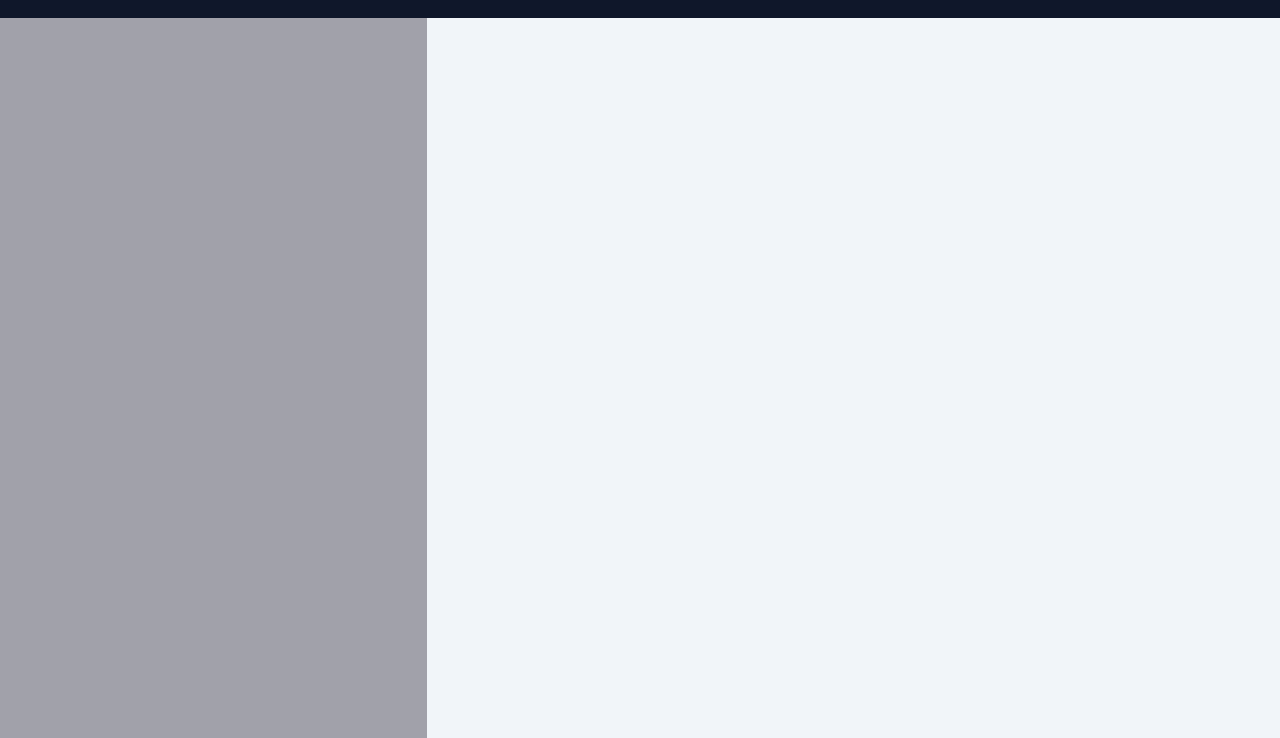
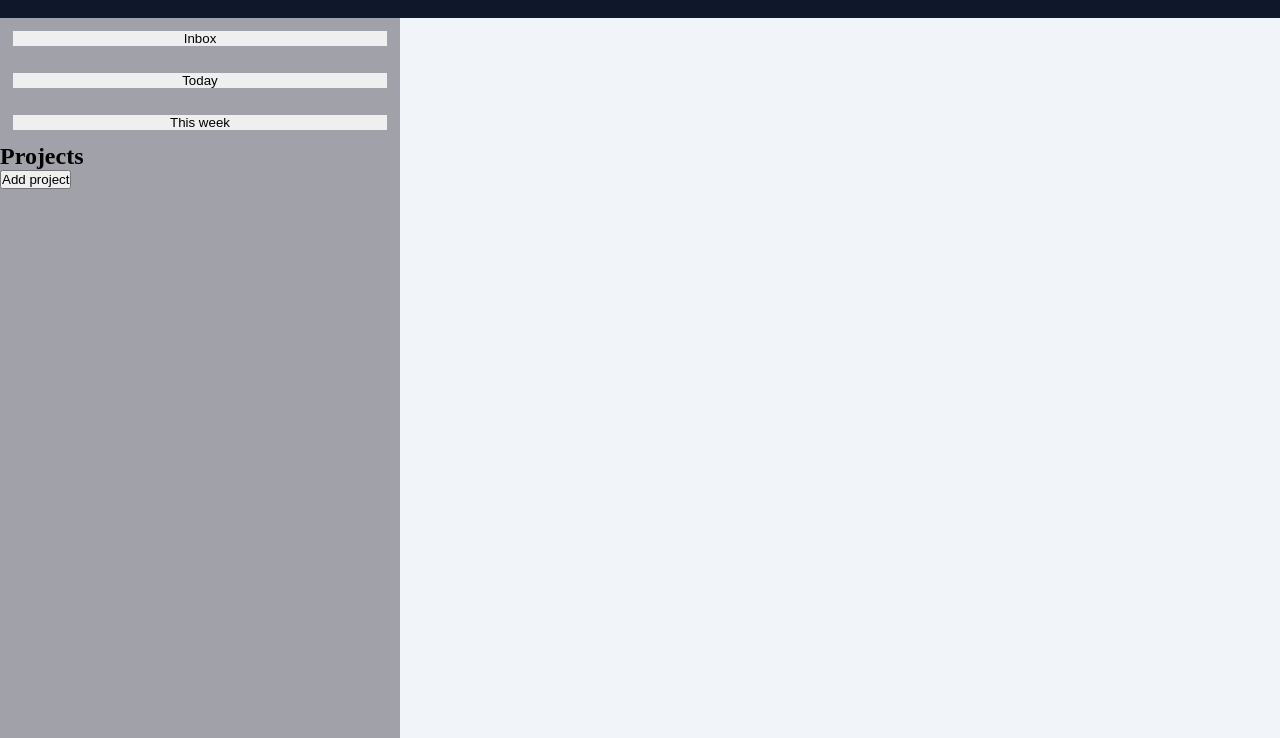
Before and after one commit to AkioKane/to-do, a website built with webpack: page src/index.html in a window 1280 px wide. Shown: the part 62-800 px from the top of the page. Built offline with nearby package versions, Linux system fonts and the light colour scheme.

Commit message:
Add btns

```diff
--- a/package.json
+++ b/package.json
@@ -7,6 +7,8 @@
     "test": "echo \"Error: no test specified\" && exit 1",
     "build": "webpack",
     "watch": "webpack --watch",
+    "server": "webpack serve --open",
+    "start": "node server.js",
     "subtree": "git subtree push --prefix dist origin gh-pages"
   },
   "keywords": [],
@@ -17,6 +19,7 @@
     "html-webpack-plugin": "^5.6.0",
     "style-loader": "^4.0.0",
     "webpack": "^5.92.1",
-    "webpack-cli": "^5.1.4"
+    "webpack-cli": "^5.1.4",
+    "webpack-dev-server": "^5.0.4"
   }
 }
--- /dev/null
+++ b/src/buttons.js
@@ -0,0 +1,3 @@
+function activeButton() {
+  const buttons = document.querySelectorAll(".item")
+}
--- a/src/index.html
+++ b/src/index.html
@@ -10,14 +10,22 @@
   <div class="main">
     <header>
       <h1>To Do List</h1>
-      <!-- <button class="add">
-        <img src="./assets/add.svg" alt="add">
-      </button> -->
     </header>
 
     <div id="content">
-      <div class="panel"></div>
-      <div class="container"></div>
+      <div class="panel">
+        <div class="container">
+          <button class="btn-item">Inbox</button>
+          <button class="btn-item">Today</button>
+          <button class="btn-item">This week</button>
+
+          <h2>Projects</h2>
+          <button class="add-project">Add project</button>
+
+          <div class="added-project"></div>
+        </div>
+      </div>
+      <div class="container-projects"></div>
     </div>
 
 
--- a/src/style.css
+++ b/src/style.css
@@ -46,4 +46,20 @@ header h1:hover {
 
 .panel {
   background-color: #a1a1aa;
+  max-width: 400px;
+  min-width: 200px;
 }
+
+.container > .btn-item {
+  margin: 1em;
+  width: calc(100% - 2em);
+  border: none;
+}
+
+.container .btn-item:active {
+  background-color: gray;
+}
+
+.btn-item.active {
+  background-color: gray;
+}
```
Also changed, not shown: dist/index.html, dist/main.bundle.js, 1 other file.
